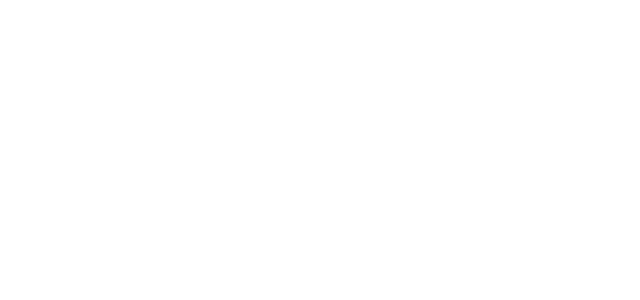
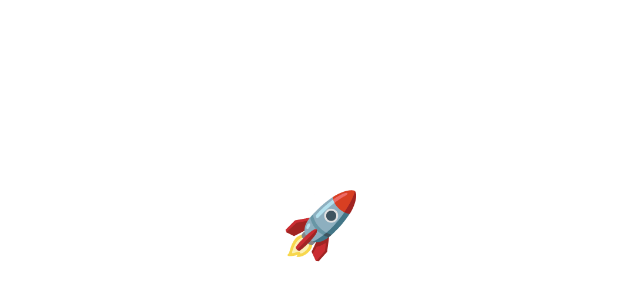
Before and after one commit to ufjf-dcc207/ufjf-dcc207-2024-3-a-atv06-Miguel-Dias-112, a React (Vite) app: page / in a window 1280 px wide. Shown: the part 176-476 px from the top of the page, without its empty margins (319-959 px from the left). Built offline with nearby package versions, Linux system fonts and the light colour scheme.

Commit message:
Cria componente Emoji

```diff
--- a/src/App.tsx
+++ b/src/App.tsx
@@ -1,14 +1,10 @@
-import { useState } from 'react'
-import reactLogo from './assets/react.svg'
-import viteLogo from '/vite.svg'
+import Emoji from './Emoji'
 import './App.css'
 
 function App() {
-  const [count, setCount] = useState(0)
-
   return (
     <>
-
+      <Emoji></Emoji>
     </>
   )
 }
--- /dev/null
+++ b/src/Emoji.css
@@ -0,0 +1,3 @@
+.emoji{
+    font-size: 4em;
+}
--- /dev/null
+++ b/src/Emoji.tsx
@@ -0,0 +1,6 @@
+import "./Emoji.css"
+export default function Emoji() {
+    return (
+        <div className="emoji">🚀</div>
+    )
+}
```
